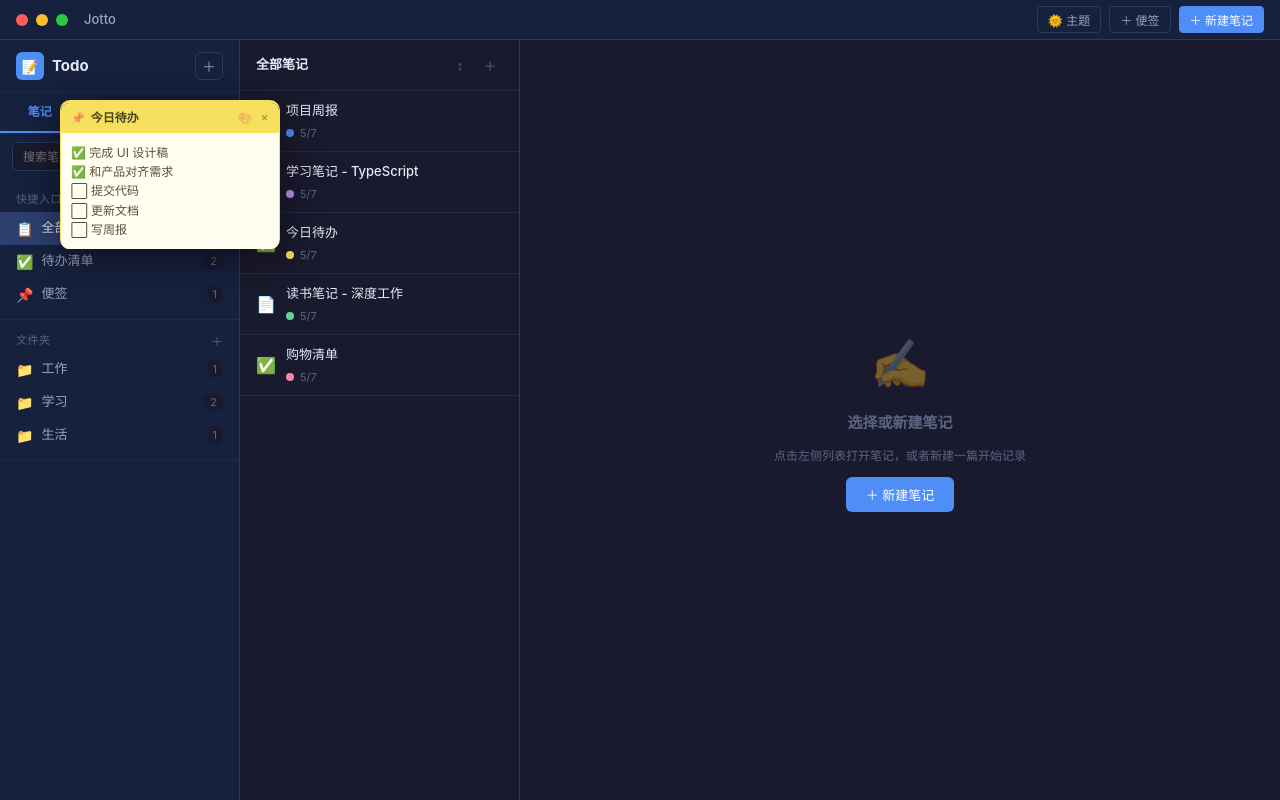
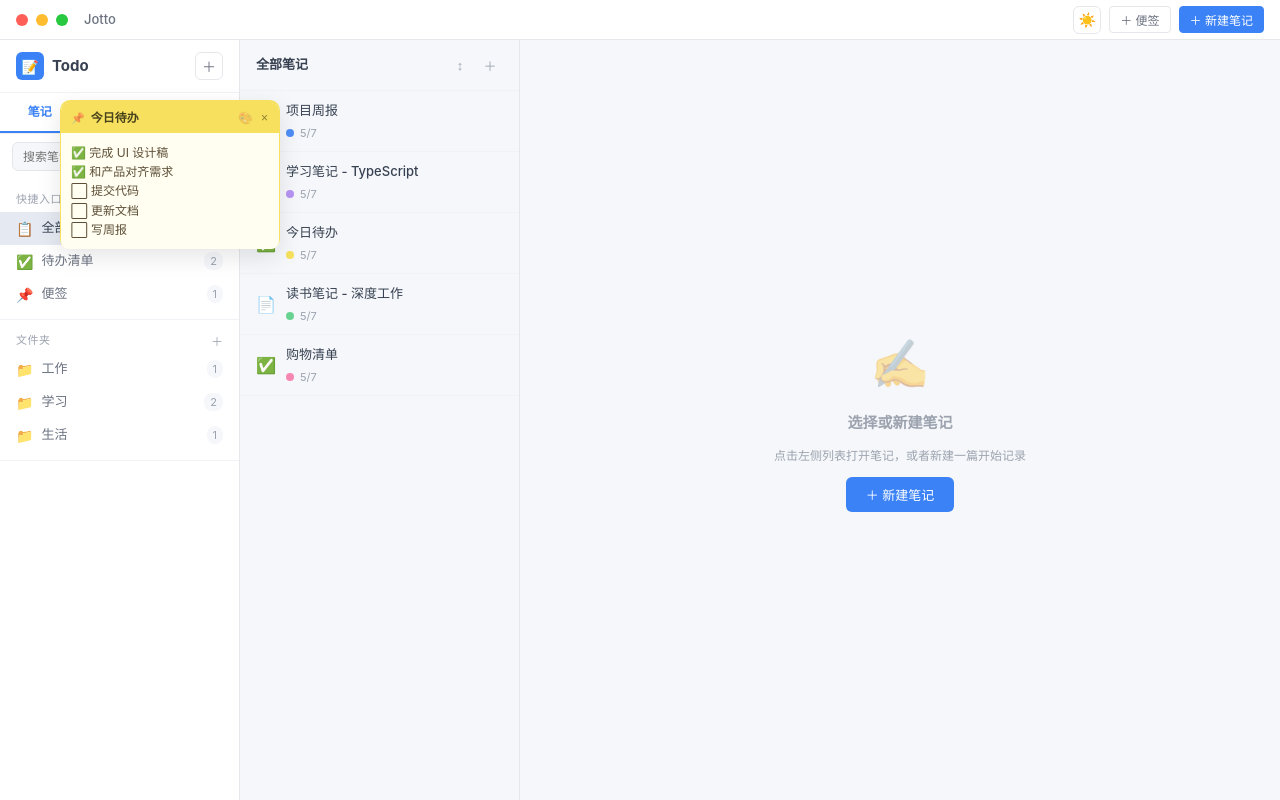
Before and after one commit to Susie-ss/todo-app-vue, a Vue app: page / in a window 1280 px wide. Built offline with nearby package versions, Linux system fonts and the light colour scheme.

Commit message:
refactor: 简化主题切换为浅色/深色两种，优化浅色为清新淡雅风格

```diff
--- a/src/components/TitleBar.vue
+++ b/src/components/TitleBar.vue
@@ -6,25 +6,17 @@
     <div class="titlebar-title">Jotto</div>
     <div class="titlebar-actions">
       <div class="theme-switch" v-click-outside="closeThemePanel">
-        <button class="titlebar-btn" @click="showThemePanel = !showThemePanel">
-          {{ themeIcon }} 主题
+        <button class="theme-btn" @click="showThemePanel = !showThemePanel" :title="uiStore.theme === 'light' ? '浅色模式' : '深色模式'">
+          {{ uiStore.theme === 'light' ? '☀️' : '🌙' }}
         </button>
         <div v-if="showThemePanel" class="theme-panel">
           <div class="theme-option" :class="{ active: uiStore.theme === 'light' }" @click="selectTheme('light')">
-            <span class="theme-preview light-preview"></span> 浅色
+            <span class="theme-icon">☀️</span>
+            <span>浅色</span>
           </div>
           <div class="theme-option" :class="{ active: uiStore.theme === 'dark' }" @click="selectTheme('dark')">
-            <span class="theme-preview dark-preview"></span> 深色
-          </div>
-          <div class="theme-option" :class="{ active: uiStore.theme === 'diy' }" @click="selectTheme('diy')">
-            <span class="theme-preview diy-preview"></span> DIY
-          </div>
-          <div v-if="uiStore.theme === 'diy'" class="diy-colors">
-            <div class="diy-row" v-for="(val, key) in diyFields" :key="key">
-              <label>{{ diyLabels[key] || key }}</label>
-              <input type="color" :value="uiStore.diyColors[key]" @input="updateDIY(key, $event.target.value)" />
-              <span class="diy-hex">{{ uiStore.diyColors[key] }}</span>
-            </div>
+            <span class="theme-icon">🌙</span>
+            <span>深色</span>
           </div>
         </div>
       </div>
@@ -35,7 +27,7 @@
 </template>
 
 <script setup>
-import { ref, watch } from 'vue'
+import { ref } from 'vue'
 import { useNoteStore } from '../stores/noteStore'
 import { useUIStore } from '../stores/uiStore'
 
@@ -43,34 +35,21 @@ const noteStore = useNoteStore()
 const uiStore = useUIStore()
 const showThemePanel = ref(false)
 
-const themeIcon = ref('🌞')
-watch(() => uiStore.theme, (v) => {
-  themeIcon.value = v === 'light' ? '🌞' : v === 'dark' ? '🌙' : '🎨'
-}, { immediate: true })
-
 function selectTheme(t) {
   uiStore.setTheme(t)
-  if (t !== 'diy') showThemePanel.value = false
-}
-
-function updateDIY(key, val) {
-  uiStore.setDIYColors({ [key]: val })
+  showThemePanel.value = false
 }
 
 function closeThemePanel() {
   showThemePanel.value = false
 }
 
-const diyFields = {
-  bg: '背景',
-  bgSidebar: '侧边栏',
-  textPrimary: '主文字',
-  textSecondary: '次文字',
-  border: '边框',
-  accent: '强调色',
-  bgHover: '悬浮背景',
-  bgEditor: '编辑器',
-  bgNote: '笔记背景',
+function createSticker() {
+  noteStore.createSticker()
+}
+
+function openNewNoteModal() {
+  uiStore.openModal('new-note-modal')
 }
 </script>
 
@@ -93,7 +72,7 @@ const diyFields = {
 .titlebar-dot.yellow { background: #febc2e; }
 .titlebar-dot.green { background: #28c840; }
 .titlebar-title { margin-left: 8px; font-size: 13px; color: var(--text-secondary); font-weight: 500; }
-.titlebar-actions { margin-left: auto; display: flex; gap: 8px; -webkit-app-region: no-drag; }
+.titlebar-actions { margin-left: auto; display: flex; gap: 8px; -webkit-app-region: no-drag; align-items: center; }
 .titlebar-btn {
   padding: 4px 10px; border-radius: 4px; border: 1px solid var(--border);
   background: transparent; color: var(--text-secondary); font-size: 12px;
@@ -103,30 +82,27 @@ const diyFields = {
 .titlebar-btn.primary { background: var(--accent); border-color: var(--accent); color: white; }
 .titlebar-btn.primary:hover { background: var(--accent-hover); }
 
-/* 主题面板 */
+/* 主题切换按钮 */
 .theme-switch { position: relative; }
+.theme-btn {
+  width: 28px; height: 28px; border-radius: 6px; border: 1px solid var(--border);
+  background: transparent; cursor: pointer; font-size: 14px;
+  display: flex; align-items: center; justify-content: center;
+  transition: var(--transition);
+}
+.theme-btn:hover { background: var(--bg-hover); }
 .theme-panel {
-  position: absolute; top: 36px; right: 0; width: 260px;
+  position: absolute; top: 34px; right: 0; width: 120px;
   background: var(--bg-note); border: 1px solid var(--border); border-radius: 8px;
-  box-shadow: var(--shadow-hover); padding: 8px; z-index: 999;
+  box-shadow: var(--shadow-hover); padding: 4px; z-index: 999;
   -webkit-app-region: no-drag;
 }
 .theme-option {
   display: flex; align-items: center; gap: 8px;
-  padding: 6px 10px; border-radius: 6px; cursor: pointer;
-  font-size: 13px; color: var(--text-primary);
+  padding: 8px 12px; border-radius: 6px; cursor: pointer;
+  font-size: 13px; color: var(--text-primary); transition: var(--transition);
 }
 .theme-option:hover { background: var(--bg-hover); }
 .theme-option.active { background: var(--accent); color: white; }
-.theme-preview { width: 18px; height: 18px; border-radius: 4px; border: 1px solid var(--border); flex-shrink: 0; }
-.light-preview { background: #f8f9fa; }
-.dark-preview { background: #1e293b; }
-.diy-preview { background: linear-gradient(135deg, #6366f1 40%, #f59e0b 60%); }
-
-/* DIY 颜色编辑 */
-.diy-colors { margin-top: 8px; border-top: 1px solid var(--border); padding-top: 8px; }
-.diy-row { display: flex; align-items: center; gap: 6px; margin-bottom: 4px; font-size: 11px; color: var(--text-secondary); }
-.diy-row label { width: 70px; flex-shrink: 0; text-align: right; }
-.diy-row input[type="color"] { width: 28px; height: 22px; border: none; cursor: pointer; background: none; padding: 0; }
-.diy-hex { font-family: monospace; font-size: 10px; color: var(--text-muted); }
+.theme-icon { font-size: 16px; }
 </style>
--- a/src/stores/uiStore.js
+++ b/src/stores/uiStore.js
@@ -1,11 +1,5 @@
 import { defineStore } from 'pinia'
-import { ref, watch } from 'vue'
-
-const DIY_KEY = 'diy-theme-colors'
-
-function loadDIYColors() {
-  try { return JSON.parse(localStorage.getItem(DIY_KEY)) || null } catch { return null }
-}
+import { ref } from 'vue'
 
 export const useUIStore = defineStore('ui', () => {
   const openModals = ref({})
@@ -13,34 +7,13 @@ export const useUIStore = defineStore('ui', () => {
   const toasts = ref([])
   const ctxTargetId = ref(null)
 
-  // 主题: 'light' | 'dark' | 'diy'
+  // 主题: 'light' | 'dark'
   const theme = ref(localStorage.getItem('app-theme') || 'light')
-  const diyColors = ref(loadDIYColors() || {
-    primary: '#6366f1',
-    bg: '#ffffff',
-    bgSidebar: '#f8f9fa',
-    textPrimary: '#1a1a2e',
-    textSecondary: '#6b7280',
-    border: '#e5e7eb',
-    accent: '#6366f1',
-    accentHover: '#4f46e5',
-    bgHover: '#f3f4f6',
-    bgEditor: '#ffffff',
-    bgNote: '#ffffff',
-    shadow: '0 2px 8px rgba(0,0,0,0.08)',
-    shadowHover: '0 4px 16px rgba(0,0,0,0.12)'
-  })
 
   function setTheme(val) {
     theme.value = val
     localStorage.setItem('app-theme', val)
     applyTheme()
-  }
-
-  function setDIYColors(colors) {
-    diyColors.value = { ...diyColors.value, ...colors }
-    localStorage.setItem(DIY_KEY, JSON.stringify(diyColors.value))
-    if (theme.value === 'diy') applyTheme()
   }
 
   function applyTheme() {
@@ -49,24 +22,54 @@ export const useUIStore = defineStore('ui', () => {
     root.setAttribute('data-theme', t)
 
     if (t === 'light') {
-      root.style.cssText = ''
-    } else if (t === 'dark') {
+      // 清新淡雅的浅色主题
       root.style.cssText = `
-        --bg: #0f172a; --bg-sidebar: #1e293b; --bg-hover: #334155;
-        --bg-editor: #1e293b; --bg-note: #1e293b; --bg-input: #334155;
-        --text-primary: #f1f5f9; --text-secondary: #94a3b8; --text-muted: #64748b;
-        --border: #334155; --accent: #818cf8; --accent-hover: #6366f1;
-        --danger: #f87171; --shadow: 0 2px 8px rgba(0,0,0,0.3);
+        --bg: #f5f7fa;
+        --bg-sidebar: #ffffff;
+        --bg-hover: #eef1f5;
+        --bg-editor: #ffffff;
+        --bg-note: #ffffff;
+        --bg-input: #f5f7fa;
+        --text-primary: #374151;
+        --text-secondary: #6b7280;
+        --text-muted: #9ca3af;
+        --border: #e5e7eb;
+        --accent: #3b82f6;
+        --accent-hover: #2563eb;
+        --danger: #ef4444;
+        --success: #10b981;
+        --warning: #f59e0b;
+        --shadow: 0 2px 8px rgba(0,0,0,0.04);
+        --shadow-hover: 0 4px 12px rgba(0,0,0,0.08);
+        --shadow-lg: 0 8px 24px rgba(0,0,0,0.1);
+        --radius: 8px;
+        --radius-sm: 4px;
+        --radius-lg: 12px;
+      `
+    } else {
+      // 深色主题
+      root.style.cssText = `
+        --bg: #0f172a;
+        --bg-sidebar: #1e293b;
+        --bg-hover: #334155;
+        --bg-editor: #1e293b;
+        --bg-note: #1e293b;
+        --bg-input: #334155;
+        --text-primary: #f1f5f9;
+        --text-secondary: #94a3b8;
+        --text-muted: #64748b;
+        --border: #334155;
+        --accent: #818cf8;
+        --accent-hover: #6366f1;
+        --danger: #f87171;
+        --success: #34d399;
+        --warning: #fbbf24;
+        --shadow: 0 2px 8px rgba(0,0,0,0.3);
         --shadow-hover: 0 4px 16px rgba(0,0,0,0.4);
-      `
-    } else if (t === 'diy') {
-      const c = diyColors.value
-      root.style.cssText = `
-        --bg: ${c.bg}; --bg-sidebar: ${c.bgSidebar}; --bg-hover: ${c.bgHover};
-        --bg-editor: ${c.bgEditor}; --bg-note: ${c.bgNote}; --bg-input: ${c.bgInput || '#f3f4f6'};
-        --text-primary: ${c.textPrimary}; --text-secondary: ${c.textSecondary}; --text-muted: ${c.textMuted || '#9ca3af'};
-        --border: ${c.border}; --accent: ${c.accent}; --accent-hover: ${c.accentHover};
-        --danger: ${c.danger || '#ef4444'}; --shadow: ${c.shadow}; --shadow-hover: ${c.shadowHover};
+        --shadow-lg: 0 8px 24px rgba(0,0,0,0.5);
+        --radius: 8px;
+        --radius-sm: 4px;
+        --radius-lg: 12px;
       `
     }
   }
@@ -109,8 +112,8 @@ export const useUIStore = defineStore('ui', () => {
 
   return {
     openModals, contextMenu, toasts, ctxTargetId,
-    theme, diyColors,
+    theme,
     openModal, closeModal, showContextMenu, hideContextMenu, showToast,
-    setTheme, setDIYColors, applyTheme
+    setTheme, applyTheme
   }
 })
--- a/src/styles/main.css
+++ b/src/styles/main.css
@@ -1,24 +1,24 @@
-/* CSS Variables */
+/* CSS Variables - 清新淡雅浅色主题 */
 :root {
-  --bg: #1a1a2e;
-  --bg-sidebar: #16213e;
-  --bg-content: #0f3460;
-  --bg-editor: #1a1a2e;
-  --bg-card: #1e2a4a;
-  --bg-hover: #243356;
-  --bg-active: #2d4070;
-  --accent: #4f8ef7;
-  --accent-hover: #6fa3ff;
-  --text-primary: #e8eaf6;
-  --text-secondary: #9aa3bc;
-  --text-muted: #5c6484;
-  --border: #2a3a60;
-  --border-light: #1e2a4a;
-  --danger: #e53e6c;
-  --success: #48bb78;
-  --warning: #f6ad55;
-  --shadow: 0 4px 20px rgba(0,0,0,0.4);
-  --shadow-lg: 0 8px 40px rgba(0,0,0,0.5);
+  --bg: #f5f7fa;
+  --bg-sidebar: #ffffff;
+  --bg-content: #f5f7fa;
+  --bg-editor: #ffffff;
+  --bg-card: #ffffff;
+  --bg-hover: #eef1f5;
+  --bg-active: #e5e9f2;
+  --accent: #3b82f6;
+  --accent-hover: #2563eb;
+  --text-primary: #374151;
+  --text-secondary: #6b7280;
+  --text-muted: #9ca3af;
+  --border: #e5e7eb;
+  --border-light: #f0f2f5;
+  --danger: #ef4444;
+  --success: #10b981;
+  --warning: #f59e0b;
+  --shadow: 0 2px 8px rgba(0,0,0,0.04);
+  --shadow-lg: 0 8px 24px rgba(0,0,0,0.08);
   --radius: 8px;
   --radius-sm: 4px;
   --radius-lg: 12px;
```
Also changed, not shown: 5 other files (tests, documents, lock files or other folders).
